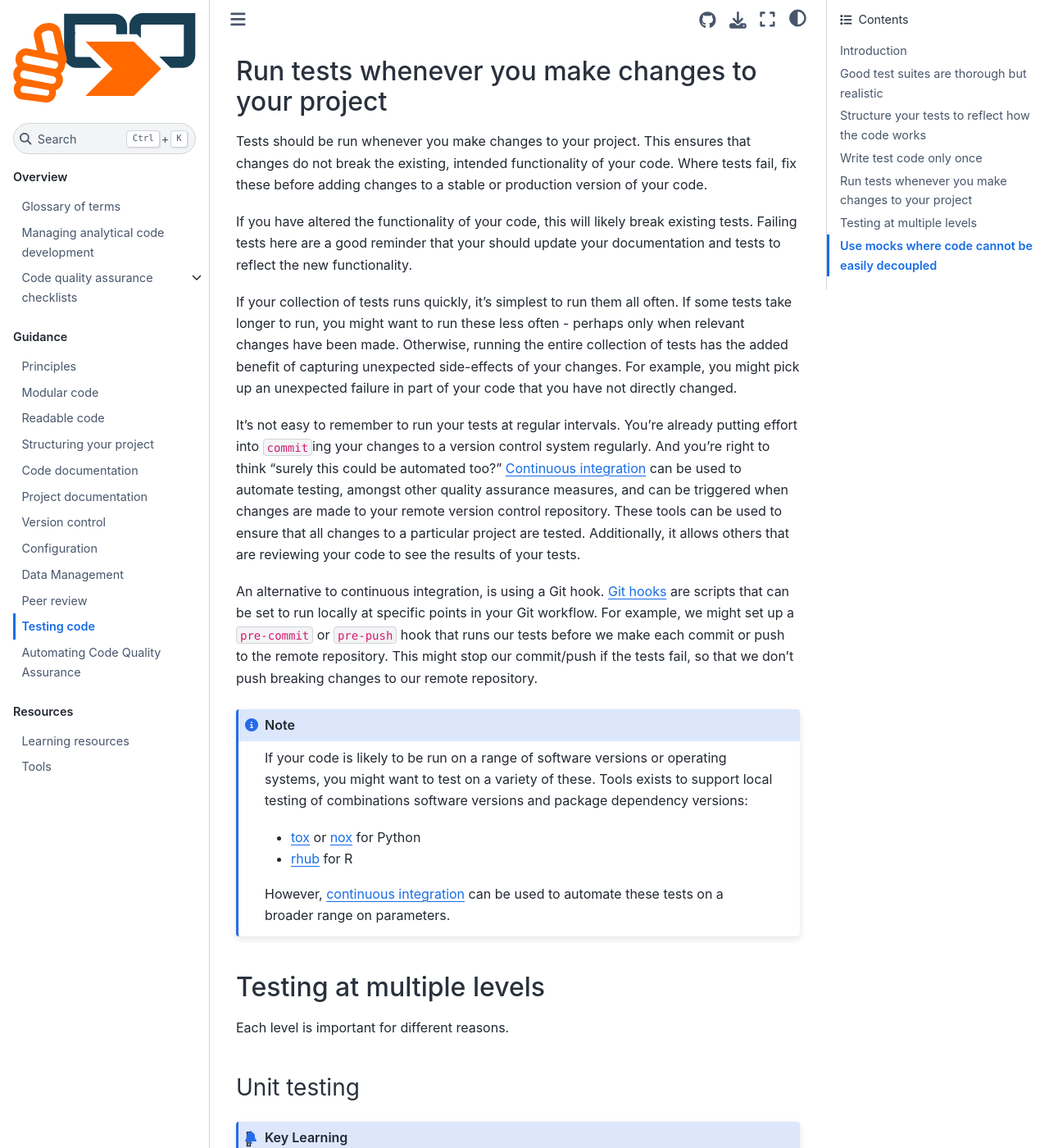
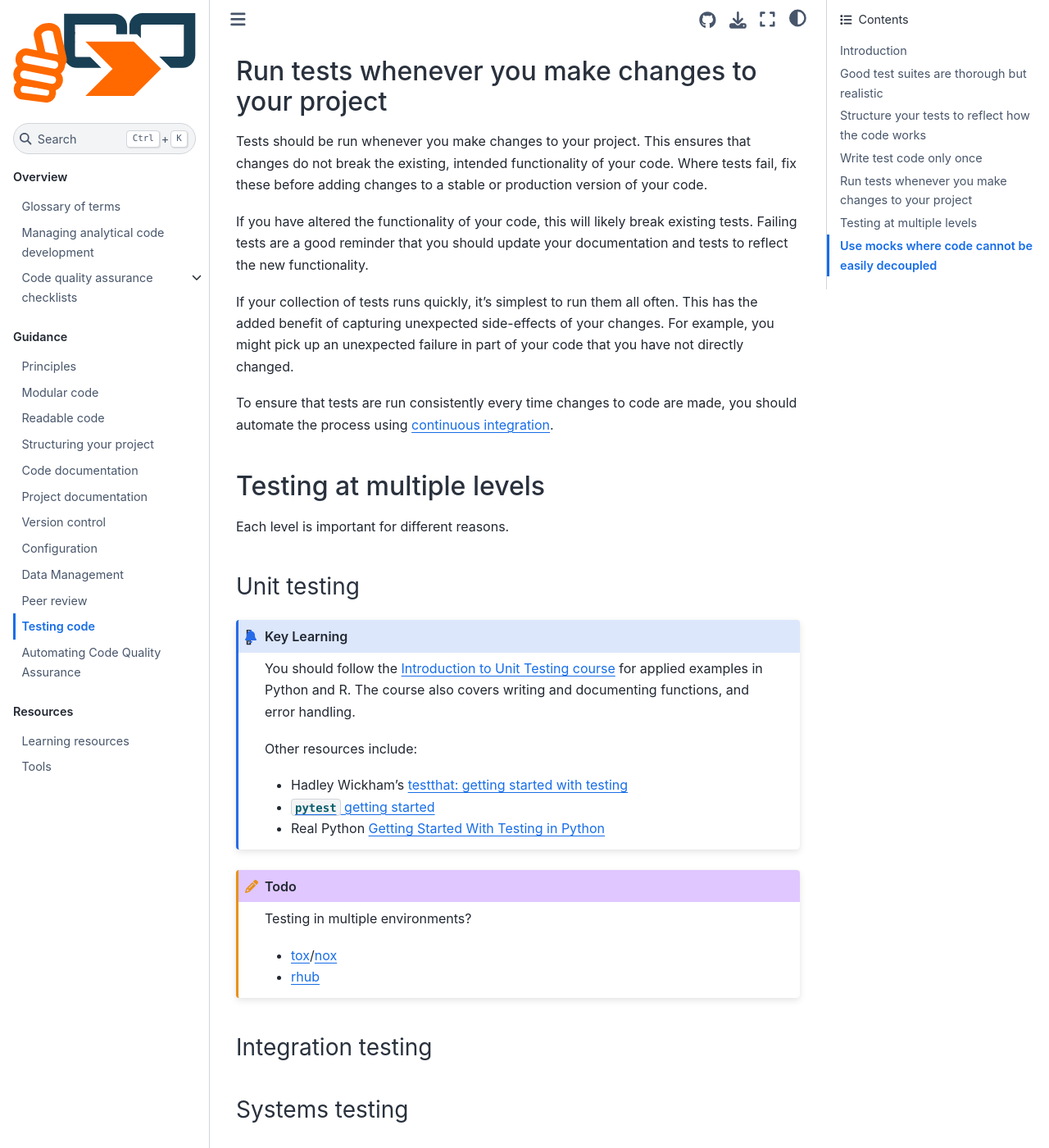
Before and after one commit to best-practice-and-impact/qa-of-code-guidance, a Jupyter Book: the page built from book/testing_code.md, in a window 1280 px wide and 1400 px high, scrolled down 8625 px. Shown: the whole window at 82% size. Built offline with Jupyter Book 1.0.4 settings and Sphinx 7.4.7 and the Sphinx Book theme 1.1.4, drawn with Linux system fonts in a browser that asks for light colours; some of the changed text lies outside the part shown.

Commit message:
remove duplication

`````diff
--- a/book/testing_code.md
+++ b/book/testing_code.md
@@ -322,7 +322,7 @@ if (1 != 1) {
 ```
 ````
 
-Use Continuous Integration where possible as it keeps testing associated with version control.
+Use [Continuous Integration](continuous-integration) where possible as it keeps testing associated with version control.
 
 Where manual testing is carried out instead of writing test code, this must be documented to create an audit trail.
 This documentation should include what has been tested and who has approved that it works as expected.
@@ -382,32 +382,12 @@ This ensures that changes do not break the existing, intended functionality of y
 Where tests fail, fix these before adding changes to a stable or production version of your code.
 
 If you have altered the functionality of your code, this will likely break existing tests.
-Failing tests here are a good reminder that your should update your documentation and tests to reflect the new functionality.
+Failing tests are a good reminder that you should update your documentation and tests to reflect the new functionality.
 
-If your collection of tests runs quickly, it's simplest to run them all often.
-If some tests take longer to run, you might want to run these less often - perhaps only when relevant changes have been made.
-Otherwise, running the entire collection of tests has the added benefit of capturing unexpected side-effects of your changes.
+If your collection of tests runs quickly, it's simplest to run them all often. This has the added benefit of capturing unexpected side-effects of your changes.
 For example, you might pick up an unexpected failure in part of your code that you have not directly changed.
 
-It's not easy to remember to run your tests at regular intervals.
-You're already putting effort into `commit`ing your changes to a version control system regularly.
-And you're right to think "surely this could be automated too?"
-[Continuous integration](continuous-integration) can be used to automate testing, amongst other quality assurance measures, and can be triggered when changes are made to your remote version control repository.
-These tools can be used to ensure that all changes to a particular project are tested.
-Additionally, it allows others that are reviewing your code to see the results of your tests.
-
-An alternative to continuous integration, is using a Git hook.
-[Git hooks](https://git-scm.com/docs/githooks) are scripts that can be set to run locally at specific points in your Git workflow.
-For example, we might set up a `pre-commit` or `pre-push` hook that runs our tests before we make each commit or push to the remote repository.
-This might stop our commit/push if the tests fail, so that we don't push breaking changes to our remote repository.
-
-```{note}
-If your code is likely to be run on a range of software versions or operating systems, you might want to test on a variety of these. Tools exists to support local testing of combinations software versions and package dependency versions:
-* [tox](https://tox.readthedocs.io/en/latest/) or [nox](https://nox.thea.codes/en/stable/) for Python
-* [rhub](https://r-hub.github.io/rhub/) for R
-
-However, [continuous integration](continuous-integration) can be used to automate these tests on a broader range on parameters.
-```
+To ensure that tests are run consistently every time changes to code are made, you should automate the process using [continuous integration](automate-tests).
 
 ## Testing at multiple levels
 
`````
Also changed, not shown: book/continuous_integration.md (+4 -5 lines), book/peer_review.md (+1 -1 lines), book/version_control.md (+0 -2 lines).
